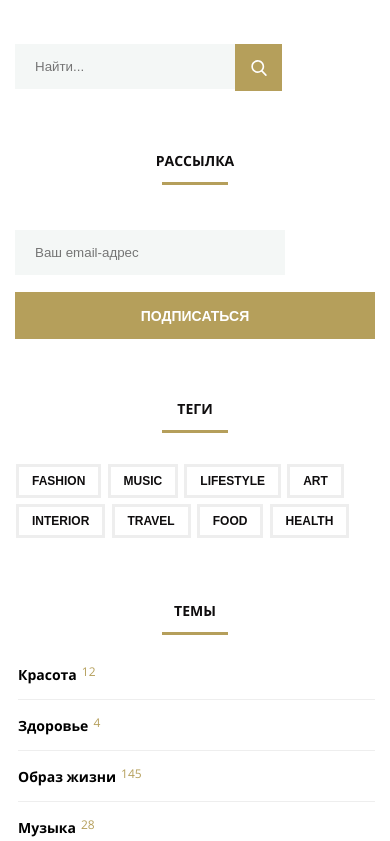
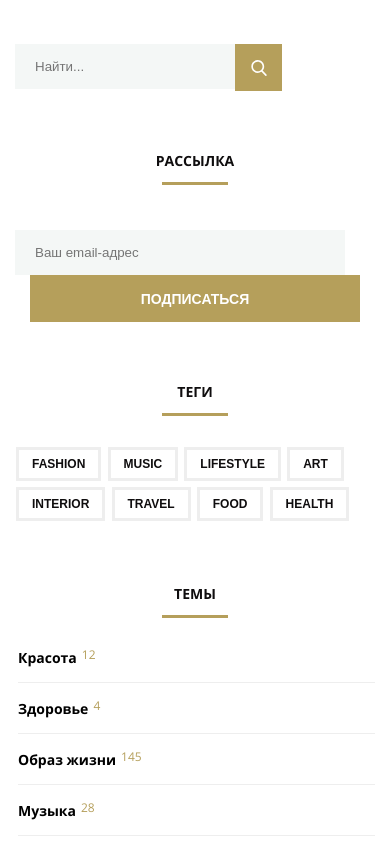
Before and after one commit to Adminrutovich/Diplom2, a plain HTML site: page index.html in a window 390 px wide. Shown: the part 5619-6460 px from the top of the page. Drawn offline with Linux system fonts and the light colour scheme; files whose address does not match are found by name.

Commit message:
Add files via upload

```diff
--- a/CSS/style.css
+++ b/CSS/style.css
@@ -399,7 +399,7 @@
 
   @media (max-width: 640px) {
     aside {
-    width: 100%;
+    width: auto;
     margin: 0px 15px;
     }
     .new-post-info {
@@ -486,17 +486,15 @@
   }
 
   @media (max-width: 640px) {
-    .email {
-      display: flex;
-    }
     .email-field {
-      flex-grow: 1;
+      width: 330px;
+      margin: auto;
     }
     .subscribe {
-      flex: auto;
+    width: 330px;
+    margin: auto;
     }
-    .field {
-      flex-grow: 1;
+
   }
 
   /*---team---*/
```
